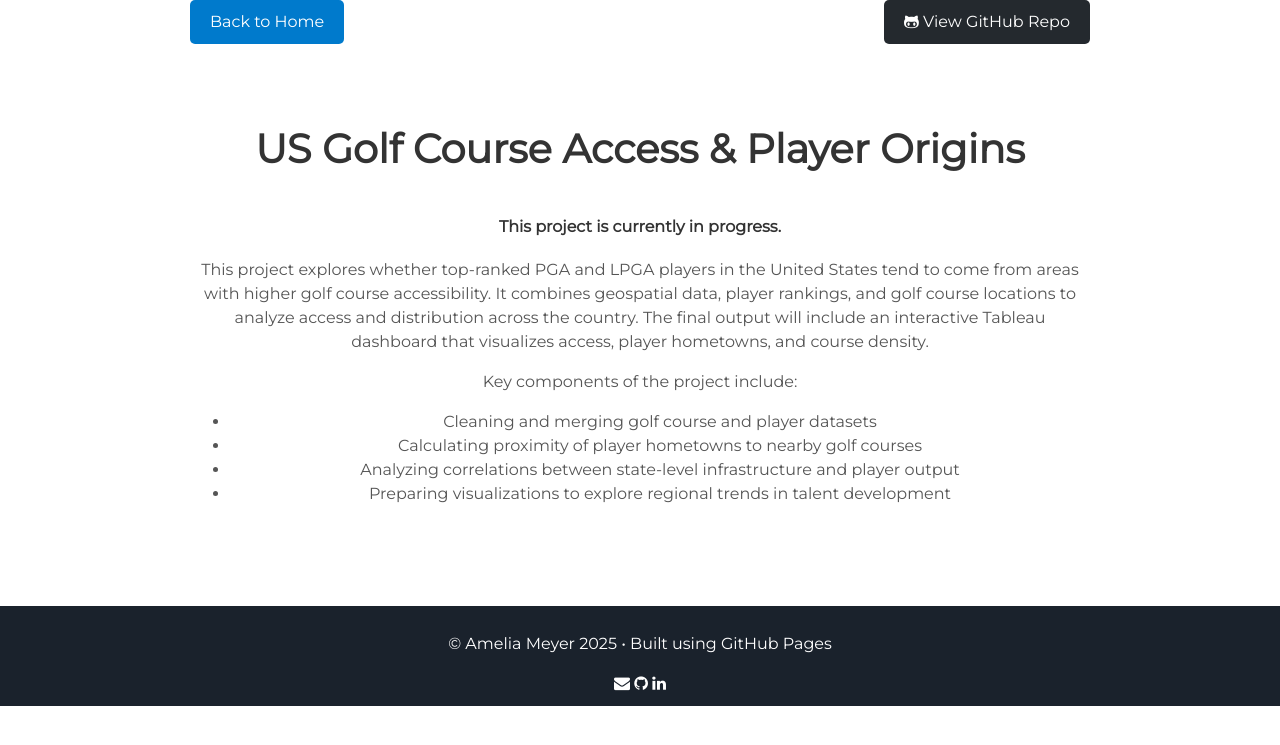
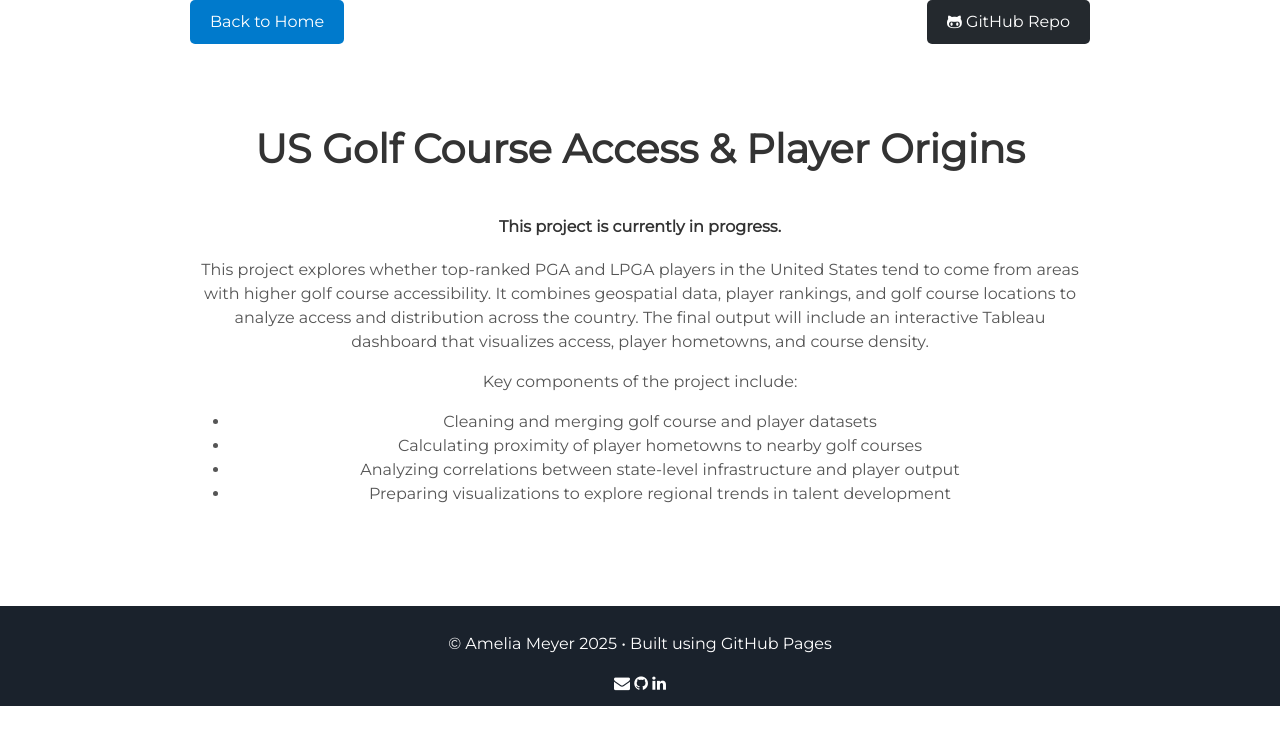
Before and after one commit to ameliameyer/home_, a Jekyll site: the page built from projects/us_golf_course_access.html, in a window 1280 px wide. Shown: the top 745 px of the page. Built offline with Jekyll 4.4.1, drawn with Linux system fonts in a browser that asks for light colours.

Commit message:
Update us_golf_course_access.html

```diff
--- a/projects/us_golf_course_access.html
+++ b/projects/us_golf_course_access.html
@@ -1,13 +1,14 @@
 ---
 layout: project_page
-title: US Golf Course Access & Player Origins
-permalink: /us_golf_access/
+title: US Golf Course Access and Player Origins
+permalink: /us_golf_course_access/
 ---
 
 <div class="project-buttons" style="display: flex; justify-content: space-between; margin-bottom: 20px;">
   <a href="https://ameliameyer.github.io/home_/" class="btn" style="padding: 10px 20px; background-color: #007acc; color: white; text-decoration: none; border-radius: 5px;">Back to Home</a>
-  <a href="https://github.com/ameliameyer/us_golf_course_access" target="_blank" class="btn" style="padding: 10px 20px; background-color: #24292e; color: white; text-decoration: none; border-radius: 5px;">
-    <i class="fa fa-github-alt"></i> View GitHub Repo
+  <a href="https://github.com/ameliameyer/us_golf_course_access" target="_blank" class="btn" style="padding: 10px 20px; background-color: #24292e; color: white
+    ; text-decoration: none; border-radius: 5px;">
+    <i class="fa fa-github-alt"></i> GitHub Repo
   </a>
 </div>
 
```
